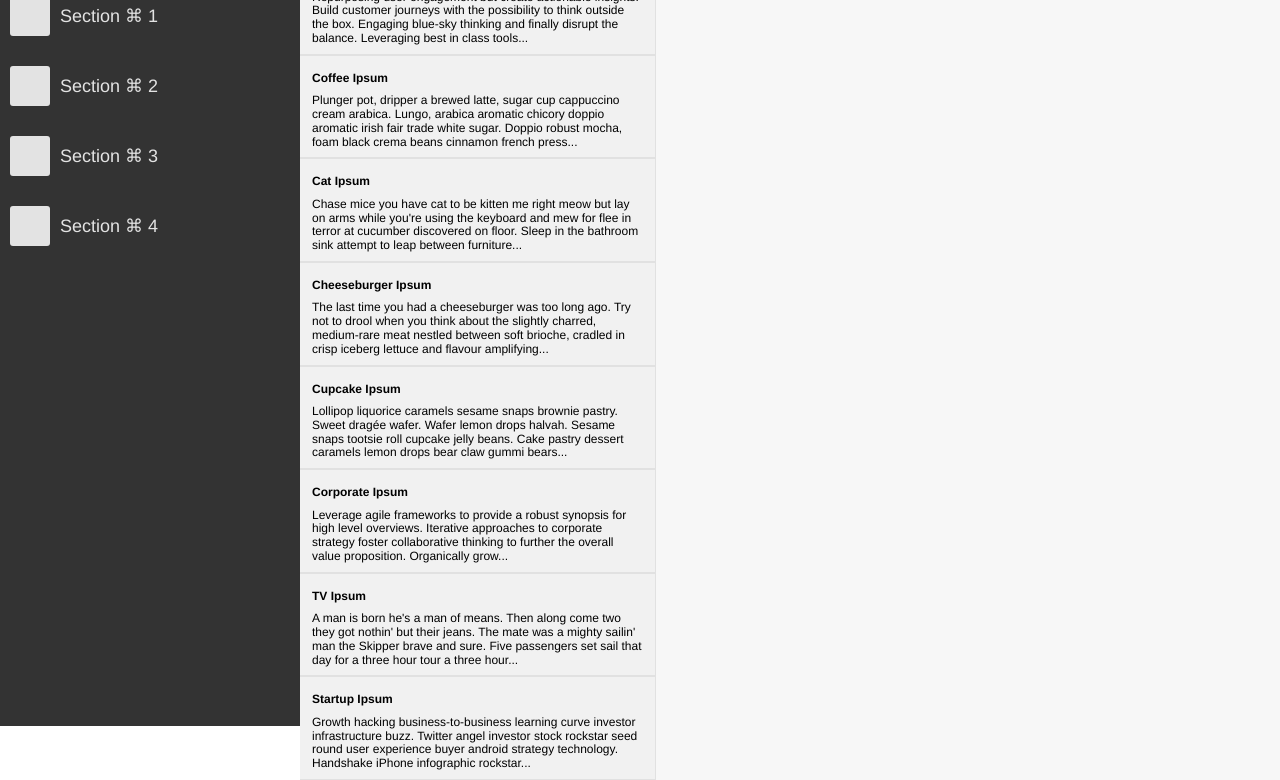
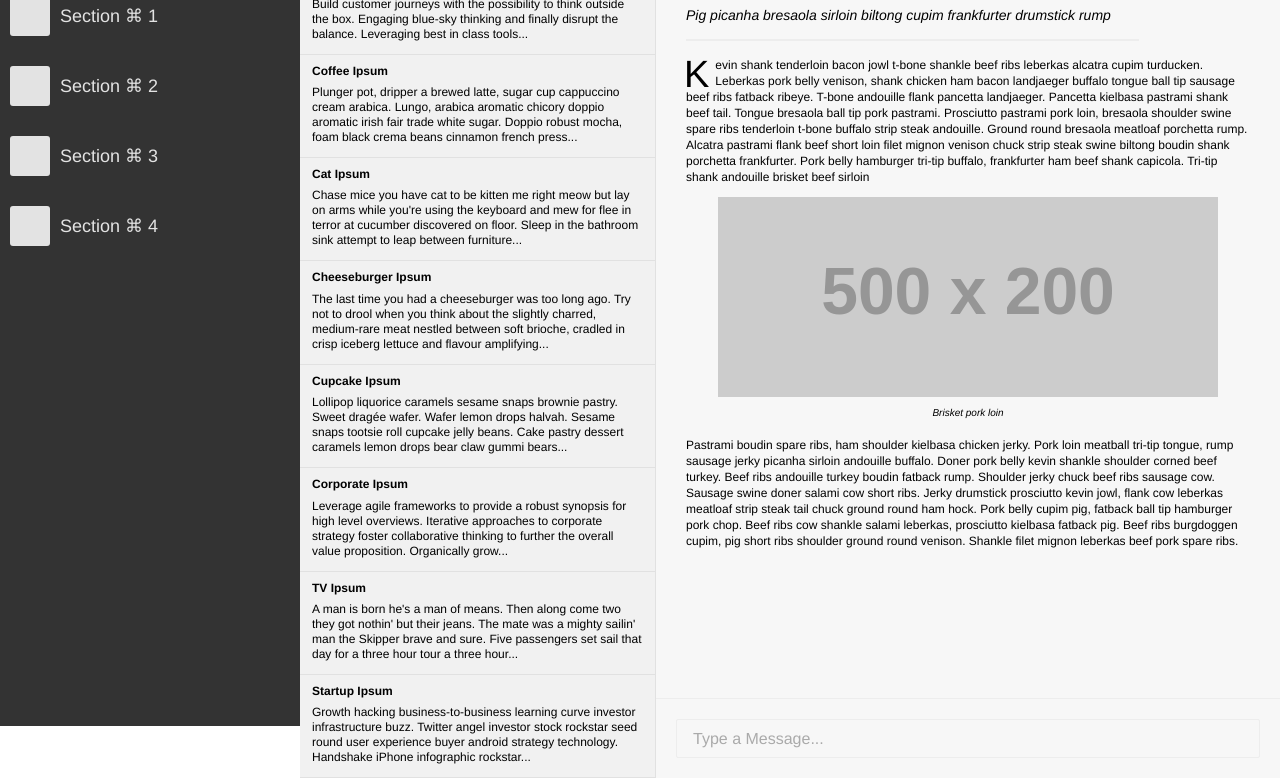
Before and after one commit to Markus357/log-dna, a plain HTML site: page index.html in a window 1280 px wide. Shown: the part 74-854 px from the top of the page. Drawn offline with nearby package versions, Linux system fonts and the light colour scheme; placeholder pictures from the web are drawn by us.

Commit message:
Add text content + input section with styles

```diff
--- a/content.css
+++ b/content.css
@@ -36,6 +36,8 @@
   flex: 1;
 
   display: flex;
+  flex-direction: column;
+
   background-color: #f7f7f7;
 }
 
@@ -46,21 +48,29 @@
 
 .descriptions {
   flex-basis: 356px;
+
+  min-width: 356px;
   height: 100%;
+  overflow-y: auto;
+
+  color: #000;
   background-color: #f1f1f1;
   border-right: 1px solid #e1e1e1;
-  overflow-y: auto;
 }
 
 .description {
-  padding: 12px;
-  padding-bottom: 0;
-  border-top: 1px solid #e1e1e1;
+  padding: 6px 12px;
   border-bottom: 1px solid #e1e1e1;
+
   transition: background-color ease-in 125ms;
 }
 
-.description:hover { background-color: #ffffff; }
+.description.enter { opacity: 1; }
+
+.description:hover {
+  cursor: pointer;
+  background-color: #ffffff;
+}
 
 .description h3 {
   font-size: 12px;
@@ -69,5 +79,103 @@
 
 .description p {
   font-size: 12px;
-  margin: 8px auto;
+  line-height: 15px;
+  margin: 6px auto;
 }
+
+/****************** Main / Text Content ******************/
+
+.main-content {
+  flex: 1;
+
+  display: flex;
+  flex-direction: column;
+
+  min-width: 356px;
+  height: 100%;
+  overflow-y: auto;
+}
+
+.text-content {
+  flex: 1;
+  padding: 25px 30px;
+}
+
+.text-content h3,
+.text-content h4 {
+  display: block;
+}
+
+.text-content h3 {
+  font-size: 18px;
+  margin-bottom: 10px;
+}
+
+.text-content h4 {
+  font-size: 14px;
+  font-weight: 400;
+  font-style: italic;
+}
+
+.text-content hr {
+  border-style: solid;
+  border-color: #ededed;
+  width: 80%;
+  margin: 16px 0;
+}
+
+.text-content p {
+  font-size: 12px;
+  line-height: 16px;
+}
+
+p .drop-cap {
+  color: #000;
+  float: left;
+  font-size: 38px;
+  line-height: 30px;
+  padding-top: 2px;
+  padding-right: 6px;
+  margin-left: -2px;
+}
+
+.text-content picture {
+  display: block;
+  text-align: center;
+}
+
+picture > * {
+  max-width: 100%;
+}
+
+picture + p.caption {
+  font-size: 10px;
+  font-style: italic;
+  text-align: center;
+  margin: 4px 0 16px;;
+}
+
+/****************** Input ******************/
+
+.input {
+  display: flex;
+  border-top: 1px solid #ededed;
+  flex-basis: 80px;
+  padding: 20px;
+}
+
+.input input {
+  flex: 1;
+
+  padding-left: 16px;
+
+  border: 1px solid #ededed;
+  border-radius: 2px;
+
+  background-color: #f7f7f7;
+}
+
+.input input::placeholder {
+  font-size: 16px;
+  color: #aaa;
+}
--- a/index.html
+++ b/index.html
@@ -27,8 +27,8 @@
         <div class="tool-item">
           <div class="icon">
             <span class="square"></span>
-          <h2 class="reveal-on-hover">Section &#8984; 1</h2>
-        </div>
+            <h2 class="reveal-on-hover">Section &#8984; 1</h2>
+          </div>
           <div class="label conceal-on-hover">&#8984; 1</div>
         </div>
 
@@ -51,11 +51,11 @@
         <div class="tool-item">
           <div class="icon">
             <span class="square"></span>
-          <h2 class="reveal-on-hover">Section &#8984; 4</h2>
+            <h2 class="reveal-on-hover">Section &#8984; 4</h2>
+          </div>
+          <div class="label conceal-on-hover">&#8984; 4</div>
         </div>
-          <div class="label conceal-on-hover">&#8984; 4</div>
       </div>
-    </div>
     </div>
 
     <div class="container main">
@@ -115,12 +115,38 @@
 
           </div>
 
-          <div class="content">
+          <div class="main-content">
+            <div class="text-content">
+              <h3>Bacon Ipsum: A much meatier Lorem Ipsum</h3>
+              <h4>Pig picanha bresaola sirloin biltong cupim frankfurter drumstick rump</h4>
 
+              <hr />
+
+              <p>
+                <span class="drop-cap">K</span>evin shank tenderloin bacon jowl t-bone shankle beef ribs leberkas alcatra cupim turducken. Leberkas pork belly venison, shank chicken ham bacon landjaeger buffalo tongue ball tip sausage beef ribs fatback ribeye. T-bone andouille flank pancetta landjaeger. Pancetta kielbasa pastrami shank beef tail. Tongue bresaola ball tip pork pastrami. Prosciutto pastrami pork loin, bresaola shoulder swine spare ribs tenderloin t-bone buffalo strip steak andouille. Ground round bresaola meatloaf porchetta rump. Alcatra pastrami flank beef short loin filet mignon venison chuck strip steak swine biltong boudin shank porchetta frankfurter. Pork belly hamburger tri-tip buffalo, frankfurter ham beef shank capicola. Tri-tip shank andouille brisket beef sirloin
+              </p>
+
+              <picture>
+                <source
+                srcset="https://via.placeholder.com/500x200"
+                media="(min-width: 0px)">
+                <img src="https://via.placeholder.com/500x200" alt="placeholder image" />
+              </picture>
+              <p class="caption">Brisket pork loin</p>
+
+              <p>
+                Pastrami boudin spare ribs, ham shoulder kielbasa chicken jerky. Pork loin meatball tri-tip tongue, rump sausage jerky picanha sirloin andouille buffalo. Doner pork belly kevin shankle shoulder corned beef turkey. Beef ribs andouille turkey boudin fatback rump. Shoulder jerky chuck beef ribs sausage cow. Sausage swine doner salami cow short ribs. Jerky drumstick prosciutto kevin jowl, flank cow leberkas meatloaf strip steak tail chuck ground round ham hock. Pork belly cupim pig, fatback ball tip hamburger pork chop. Beef ribs cow shankle salami leberkas, prosciutto kielbasa fatback pig. Beef ribs burgdoggen cupim, pig short ribs shoulder ground round venison. Shankle filet mignon leberkas beef pork spare ribs.
+              </p>
+
+            </div>
+
+            <div class="input">
+              <input type="text" placeholder="Type a Message..." />
+            </div>
           </div>
+
         </div>
       </section>
-
     </div>
 
   </body>
```
